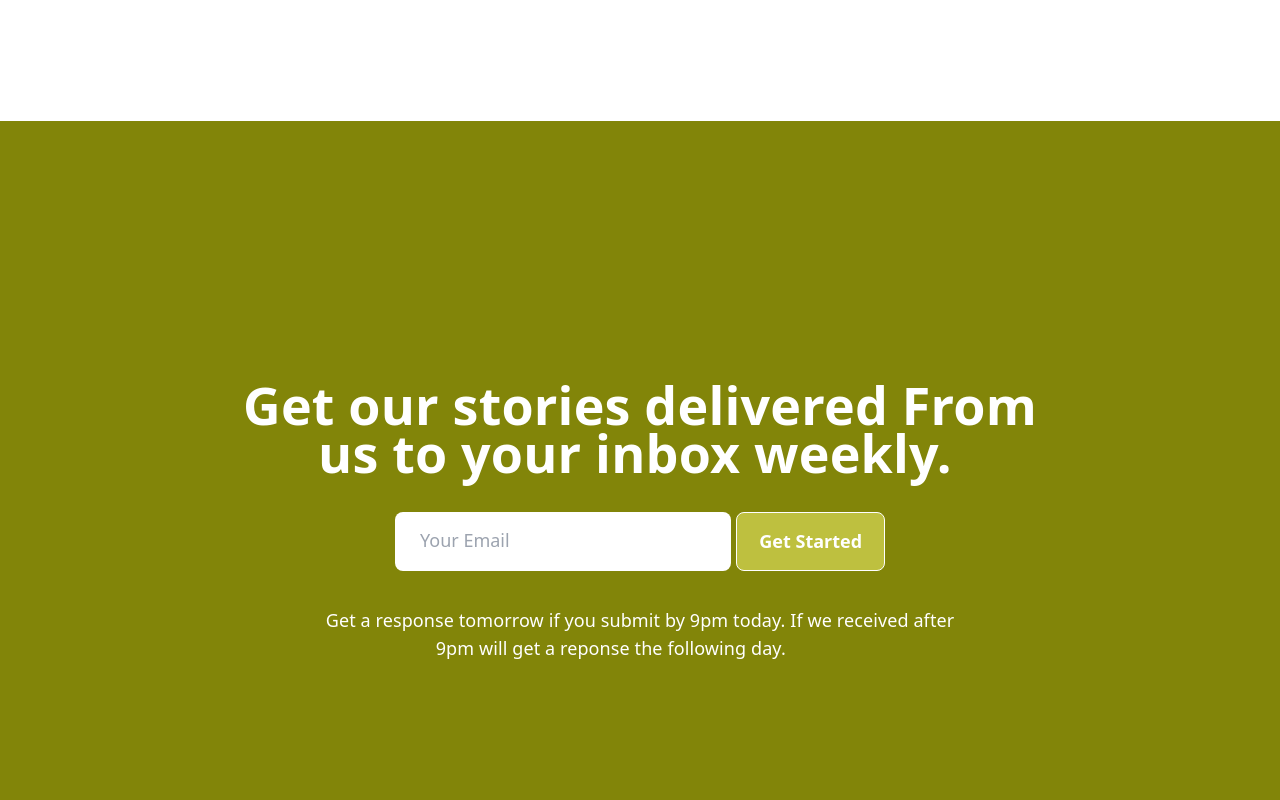
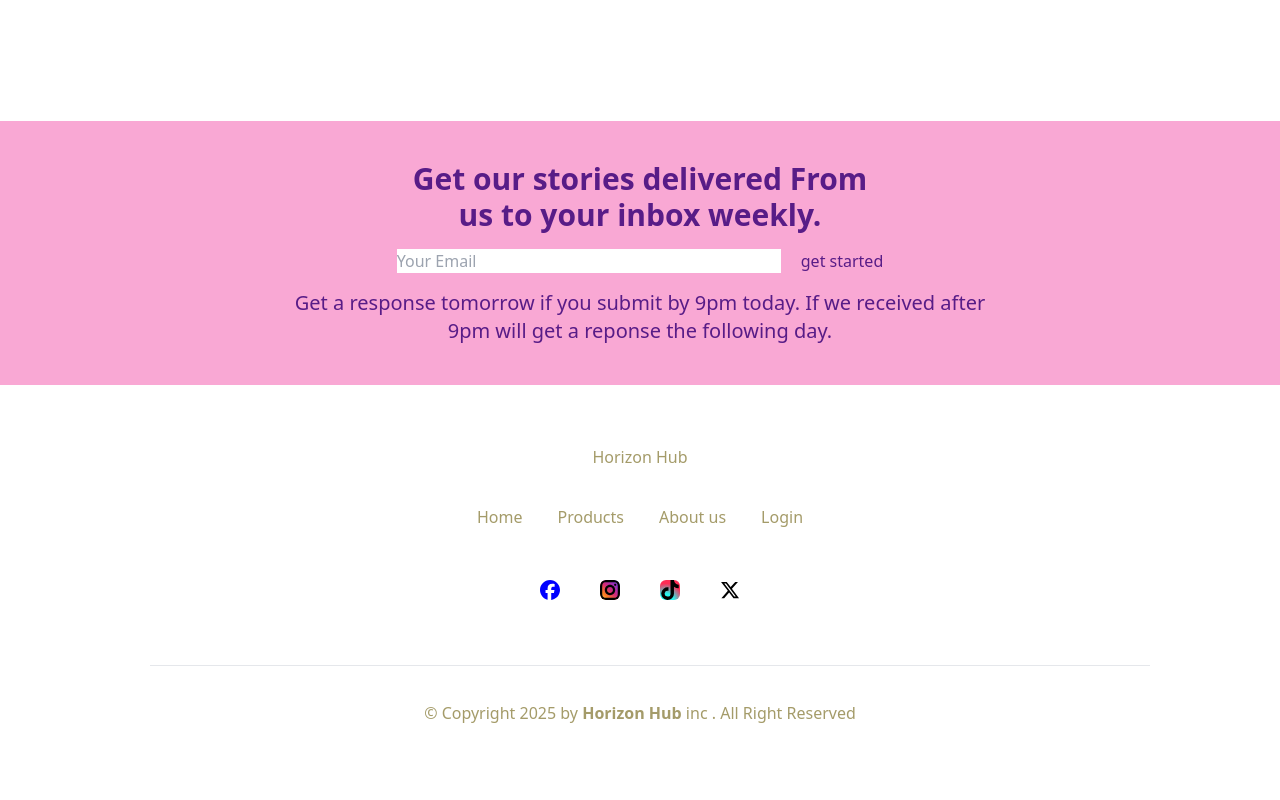
Before and after one commit to Bolaji87/horizon-hub, a React (Vite) app: page / in a window 1280 px wide. Shown: the part 780-1580 px from the top of the page. Built offline with nearby package versions, Linux system fonts and the light colour scheme.

Commit message:
feat:convert styling to tailwind

```diff
--- a/src/components/newsletter/NewsLetter.jsx
+++ b/src/components/newsletter/NewsLetter.jsx
@@ -1,22 +1,24 @@
 import React from "react";
-import styles from "./NewsLetter.module.css";
 import Button from "../../UI/Button";
 
 function NewsLetter() {
   return (
-    <section className={styles.newsLetter}>
-      <h1>
+    <section className="flex min-h-fit flex-col items-center justify-center bg-pink-300 py-10 text-purple-900">
+      <h1 className="mb-4 text-3xl font-semibold">
         Get our stories delivered From <br />
-        <span className={styles.bigText}> us to your inbox weekly.</span>
+        <span className="flex items-center justify-center">
+          {" "}
+          us to your inbox weekly.
+        </span>
       </h1>
-      <form className={styles.newsForm} action="">
-        <input type="email" placeholder="Your Email" />
-        <Button className={styles.formBtn}>get started</Button>
+      <form action="" className="mb-4 flex gap-2 sm:gap-5">
+        <input className="w-72 md:w-96" type="email" placeholder="Your Email" />
+        <Button type="cto">get started</Button>
       </form>
-      <p>
+      <p className="text-xl leading-7">
         Get a response tomorrow if you submit by 9pm today. If we received after{" "}
         <br />
-        <span className={styles.smallText}>
+        <span className="flex items-center justify-center">
           9pm will get a reponse the following day.
         </span>
       </p>
```
